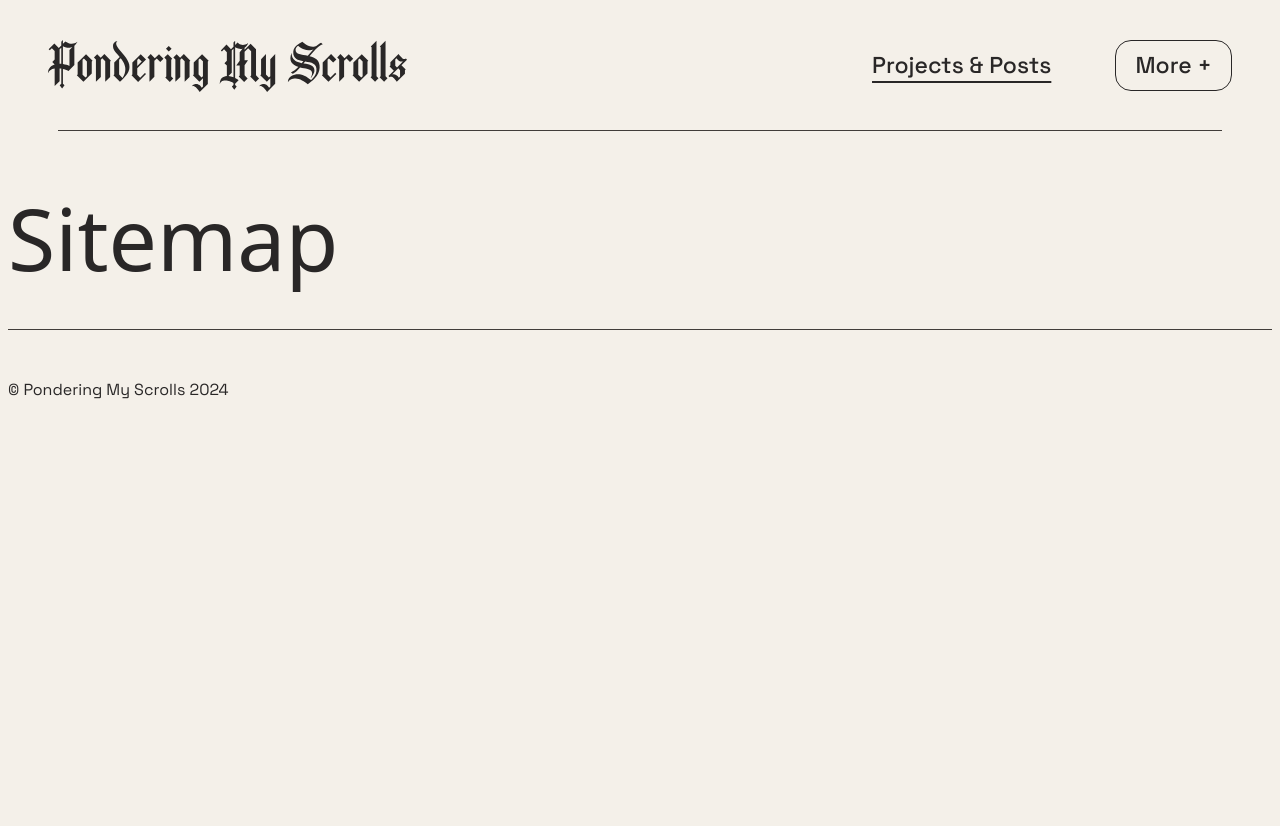
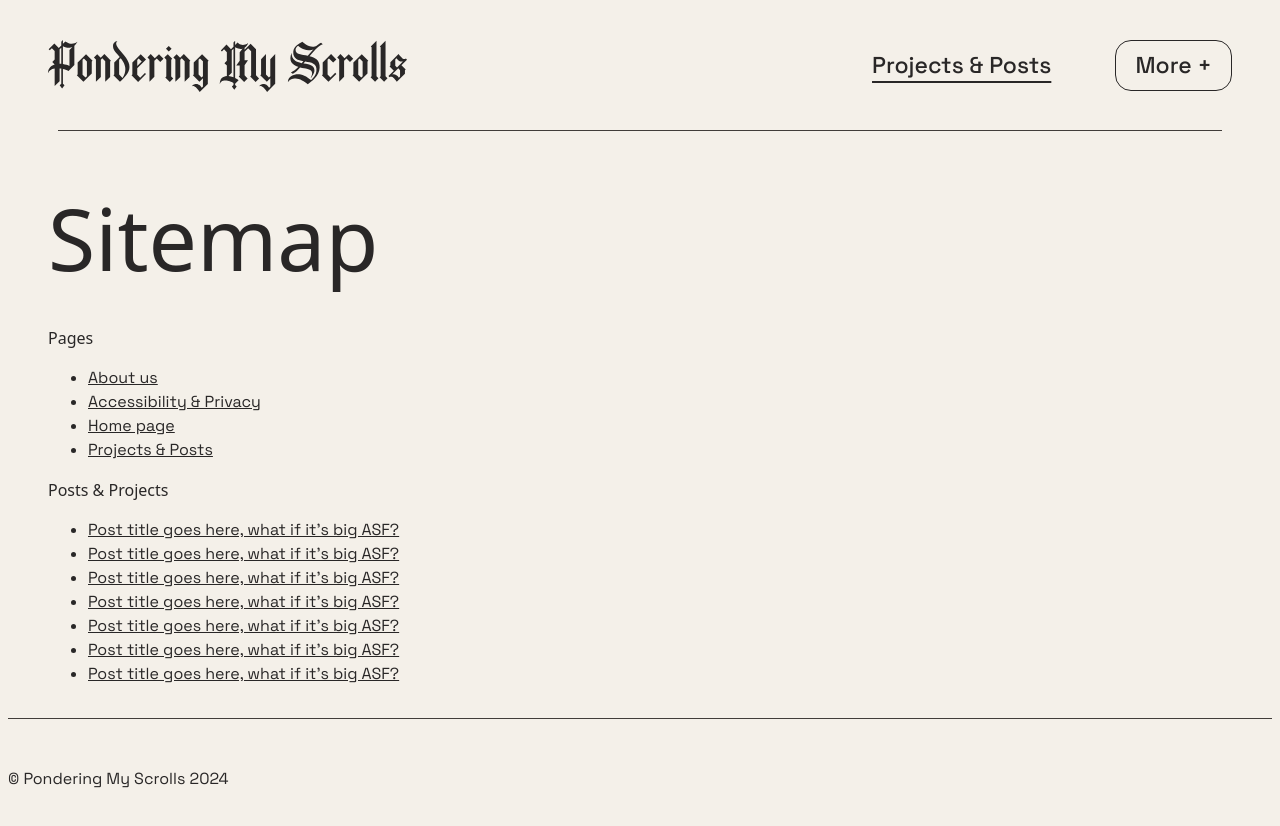
Before and after one commit to Pondering-My-Scrolls/pondering-my-scrolls-website, a Next.js app: page /sitemap in a window 1280 px wide. Shown: the top 826 px of the page. Before the commit the page ends 800 px from the top, so only its background shows below. Built offline with nearby package versions, Linux system fonts and the light colour scheme; a web font is replaced by a local one.

Commit message:
Set up sitemap page

```diff
--- a/app/projects-posts/page.tsx
+++ b/app/projects-posts/page.tsx
@@ -1,7 +1,7 @@
 import React from 'react';
 
+import PageHeader from '../../components/page-header/pageHeader.js';
 import getPostMetadata from '../../components/getPostMetadata';
-import PageHeader from '../../components/page-header/pageHeader.js';
 import PostPreview from '../../components/post-preview/PostPreview.js';
 
 import './projects-posts.scss';
--- a/app/sitemap/page.js
+++ b/app/sitemap/page.js
@@ -1,17 +1,58 @@
 import React from 'react';
 
-import PageHeader from '../../components/page-header/pageHeader.js';
+import PageHeader from '../../components/page-header/pageHeader';
+import getPostMetadata from '../../components/getPostMetadata';
+import SitemapLink from '../../components/sitemap-link/SitemapLink';
+import Link from "next/link";
 
 export const metadata = {
-    title: 'Privacy | Pondering My Scrolls',
+    title: 'Sitemap | Pondering My Scrolls',
 }
 
-function Privacy() {
+function Sitemap() {
+    const postMetadata = getPostMetadata();
+    const postLoop = postMetadata.map((post) => (
+      <SitemapLink key={post.slug} {...post} />
+    ));
+
     return (
-        <main>
+        <main class="wo">
             <PageHeader h1="Sitemap" />
+            <div class="wysiwyg">
+                <h2>
+                    Pages
+                </h2>
+                <ul>
+                    <li>
+                        <Link href="/about">
+                            About us
+                        </Link>
+                    </li>
+                    <li>
+                        <Link href="/accessibility-privacy">
+                            Accessibility & Privacy
+                        </Link>
+                    </li>
+                    <li>
+                        <Link href="/">
+                            Home page
+                        </Link>
+                    </li>
+                    <li>
+                        <Link href="/projects-posts">
+                            Projects & Posts
+                        </Link>
+                    </li>
+                </ul>
+                <h2>
+                    Posts & Projects
+                </h2>
+                <ul>
+                    {postLoop}
+                </ul>
+            </div>
         </main>
     )
 }
 
-export default Privacy
+export default Sitemap
--- /dev/null
+++ b/components/sitemap-link/SitemapLink.js
@@ -0,0 +1,17 @@
+import React from 'react';
+import Link from "next/link";
+
+import './sitemap-link.scss';
+
+
+function sitemapLink(props) {
+  return (
+    <li>
+      <Link href={`/posts/${props.slug}`}>
+        {props.title}
+      </Link>
+    </li>
+  )
+}
+
+export default sitemapLink;
--- /dev/null
+++ b/components/sitemap-link/sitemap-link.scss
@@ -0,0 +1 @@
+@import '../../assets/styles/1-variables.scss';
```
